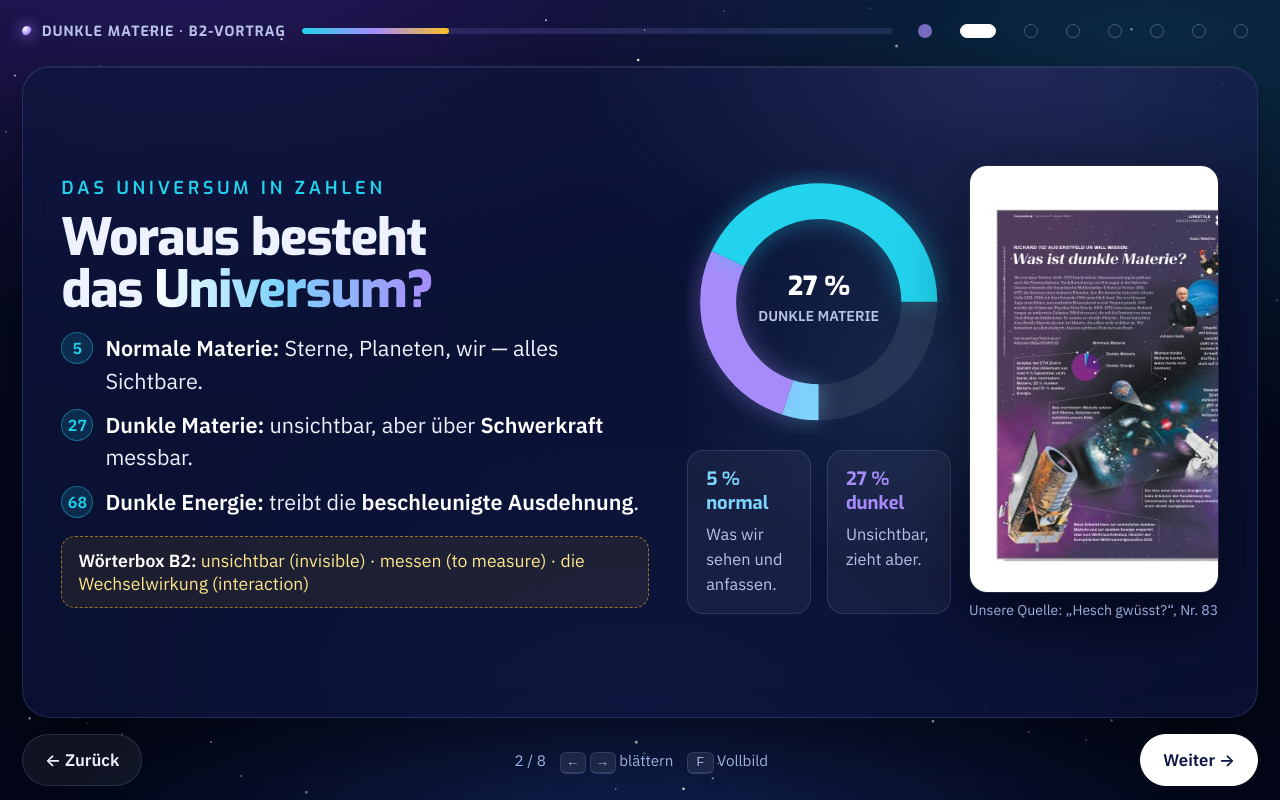
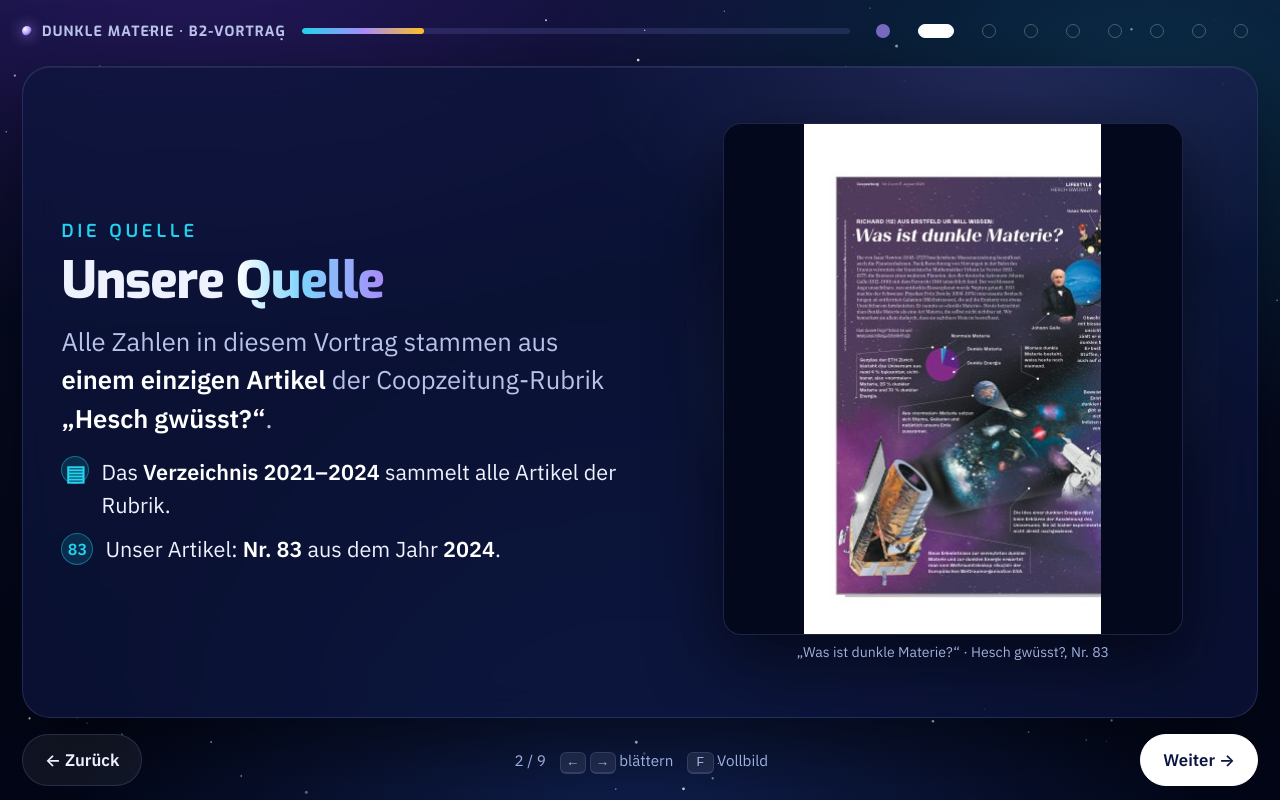
Before and after one commit to odedindi/dunkle-materie-talk, a React (Vite) app: page / in a window 1280 px wide. Both pictures are taken after a click on the button "Weiter →". Built offline with nearby package versions, Linux system fonts and the light colour scheme.

Commit message:
feat: standalone source slide (Hesch gwüsst? Nr. 83) as slide 2 of 9

```diff
--- a/src/content.ts
+++ b/src/content.ts
@@ -27,6 +27,17 @@ export const SLIDES: Slide[] = [
   },
   {
     id: 1,
+    kicker: 'Die Quelle',
+    duration: '0,5 Minuten',
+    title: 'Unsere Quelle',
+    notes: [
+      'Zeigen: Genau dieser Artikel ist unsere einzige Quelle — alles, was folgt, steht hier.',
+      'Einordnen: Die Rubrik „Hesch gwüsst?“ erklärt jede Woche eine Frage aus der Wissenschaft, kurz und mit Bildern.',
+      'Überleitung: Schauen wir uns zuerst die wichtigste Zahl an: 5, 27, 68.',
+    ],
+  },
+  {
+    id: 2,
     kicker: 'Das Universum in Zahlen',
     duration: '2 Minuten',
     title: 'Woraus besteht das Universum?',
@@ -39,7 +50,7 @@ export const SLIDES: Slide[] = [
     ],
   },
   {
-    id: 2,
+    id: 3,
     kicker: 'Der Beweis',
     duration: '2 Minuten',
     title: 'Woher wissen wir, dass es sie gibt?',
@@ -50,7 +61,7 @@ export const SLIDES: Slide[] = [
     ],
   },
   {
-    id: 3,
+    id: 4,
     kicker: 'Die Entdecker',
     duration: '2 Minuten',
     title: 'Zwicky & Rubin',
@@ -61,7 +72,7 @@ export const SLIDES: Slide[] = [
     ],
   },
   {
-    id: 4,
+    id: 5,
     kicker: 'Fahndung',
     duration: '2 Minuten',
     title: 'Wie sucht man Unsichtbares?',
@@ -72,7 +83,7 @@ export const SLIDES: Slide[] = [
     ],
   },
   {
-    id: 5,
+    id: 6,
     kicker: 'Neu',
     duration: '1,5 Minuten',
     title: 'Das Roman-Weltraumteleskop',
@@ -84,7 +95,7 @@ export const SLIDES: Slide[] = [
     ],
   },
   {
-    id: 6,
+    id: 7,
     kicker: 'Fazit',
     duration: '0,5 Minuten',
     title: 'Das größte Rätsel bleibt',
@@ -96,7 +107,7 @@ export const SLIDES: Slide[] = [
     ],
   },
   {
-    id: 7,
+    id: 8,
     kicker: 'Zum Abschluss · Video',
     title: 'Schlussvideo',
     layout: 'single',
--- a/src/index.css
+++ b/src/index.css
@@ -414,10 +414,8 @@ kbd {
 .mini-card.dashed { border-style: dashed; border-color: rgba(167, 139, 250, 0.5); }
 .mini-card h3.accent-sky { color: #7dd3fc; }
 .mini-card h3.accent-violet { color: #a78bfa; }
-.duo { display: flex; gap: 18px; align-items: center; width: 100%; }
-.duo > .donut-col { flex: 1.15; min-width: 0; }
-.duo > .photo-frame { flex: 0 0 250px; }
-.duo .photo { max-height: 56vh; }
+.source-large { width: 100%; max-width: 460px; margin: 0 auto; }
+.source-large .photo { object-fit: contain; max-height: 64vh; background: #04081c; }
 
 .section-count { color: var(--dim); font-size: 0.95rem; font-variant-numeric: tabular-nums; }
 
--- /dev/null
+++ b/src/slides/SourceSlide.tsx
@@ -0,0 +1,38 @@
+import { IMG } from '../images';
+import { Bullet, BulletList, Grad, Lead, PhotoFigure, SlideKicker, SlideTitle } from '../components/primitives';
+import type { SlideViewProps } from './types';
+
+export default function SourceSlide({ slide, training }: SlideViewProps): React.JSX.Element {
+  return (
+    <>
+      <div>
+        <SlideKicker kicker={slide.kicker} duration={slide.duration} training={training} />
+        <SlideTitle level={2}>
+          Unsere <Grad>Quelle</Grad>
+        </SlideTitle>
+        <Lead>
+          Alle Zahlen in diesem Vortrag stammen aus <strong>einem einzigen Artikel</strong> der
+          Coopzeitung-Rubrik <strong>„Hesch gwüsst?“</strong>.
+        </Lead>
+        <BulletList>
+          <Bullet marker="▤">
+            Das <strong>Verzeichnis 2021–2024</strong> sammelt alle Artikel der Rubrik.
+          </Bullet>
+          <Bullet marker="83" tone="violet" size="lg">
+            Unser Artikel: <strong>Nr. 83</strong> aus dem Jahr <strong>2024</strong>.
+          </Bullet>
+        </BulletList>
+      </div>
+      <div className="visual">
+        <div className="source-large">
+          <PhotoFigure
+            src={IMG.heschArtikel}
+            alt="Der Artikel „Was ist dunkle Materie?“ aus Hesch gwüsst?, Coopzeitung Nr. 83"
+            caption="„Was ist dunkle Materie?“ · Hesch gwüsst?, Nr. 83"
+            eager
+          />
+        </div>
+      </div>
+    </>
+  );
+}
--- a/src/slides/UniverseSlide.tsx
+++ b/src/slides/UniverseSlide.tsx
@@ -1,10 +1,8 @@
-import { IMG } from '../images';
 import {
   Bullet,
   BulletList,
   Grad,
   MiniCard,
-  PhotoFigure,
   SlideKicker,
   SlideTitle,
   VocabBox,
@@ -34,7 +32,6 @@ export default function UniverseSlide({ slide, training }: SlideViewProps): Reac
         <VocabBox words={slide.vocab ?? []} />
       </div>
       <div className="visual">
-        <div className="duo">
         <div className="donut-col">
           <DonutChart />
           <div className="card-grid stack">
@@ -46,12 +43,6 @@ export default function UniverseSlide({ slide, training }: SlideViewProps): Reac
             </MiniCard>
           </div>
         </div>
-          <PhotoFigure
-            src={IMG.heschArtikel}
-            alt="Der Artikel „Was ist dunkle Materie?“ aus Hesch gwüsst? — die Quelle dieser Zahlen"
-            caption="Unsere Quelle: „Hesch gwüsst?“, Nr. 83"
-          />
-        </div>
       </div>
     </>
   );
```
Also changed, not shown: src/slides/registry.ts (+9 -7 lines). Lines whose indentation alone changed are shown as unchanged.
